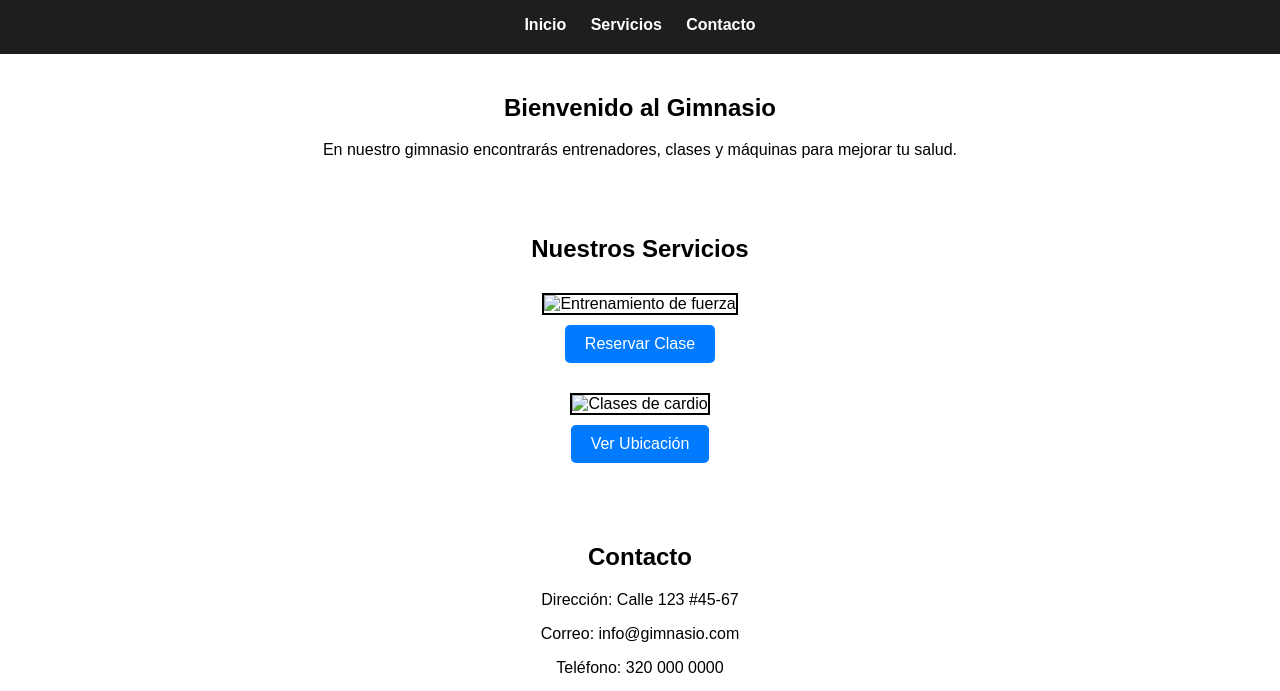
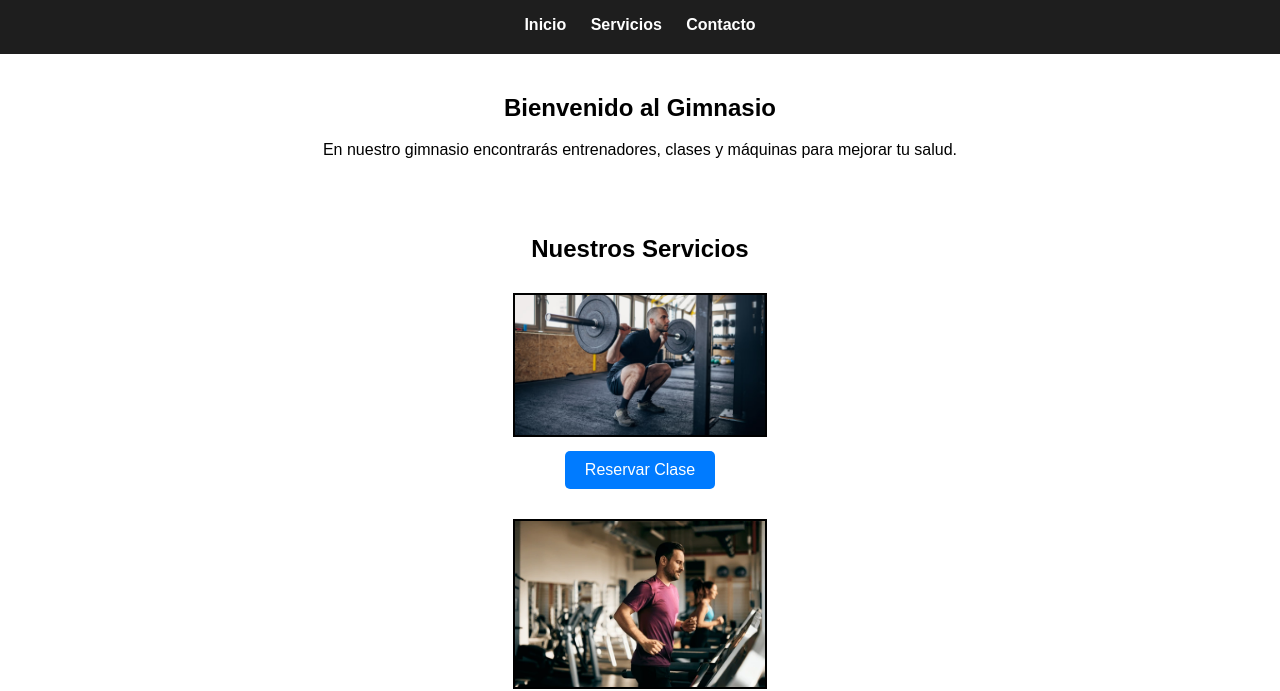
Before and after one commit to vanegasnicolas51-source/Proyectogym_html, a plain HTML site: page Index.html in a window 1280 px wide. Shown: the part 125-816 px from the top of the page. Drawn offline with Linux system fonts and the light colour scheme.

Commit message:
Se colocan imagenes

```diff
--- a/Index.html
+++ b/Index.html
@@ -34,14 +34,14 @@
 
 
         <div class="bloque">
-            <img src="images/gim1.jpg" alt="Entrenamiento de fuerza">
+            <img src="imagen1.jpg" alt="Entrenamiento de fuerza">
             <br>
             <a class="boton" href="#contacto">Reservar Clase</a>
         </div>
 
 
         <div class="bloque">
-            <img src="images/gim2.jpg" alt="Clases de cardio">
+            <img src="imagen2.jpg" alt="Clases de cardio">
             <br>
             <a class="boton" href="https://www.google.com/maps" target="_blank">Ver Ubicación</a>
         </div>
```
Also changed, not shown: imagen1.jpg (added), imagen2.jpg (added).
